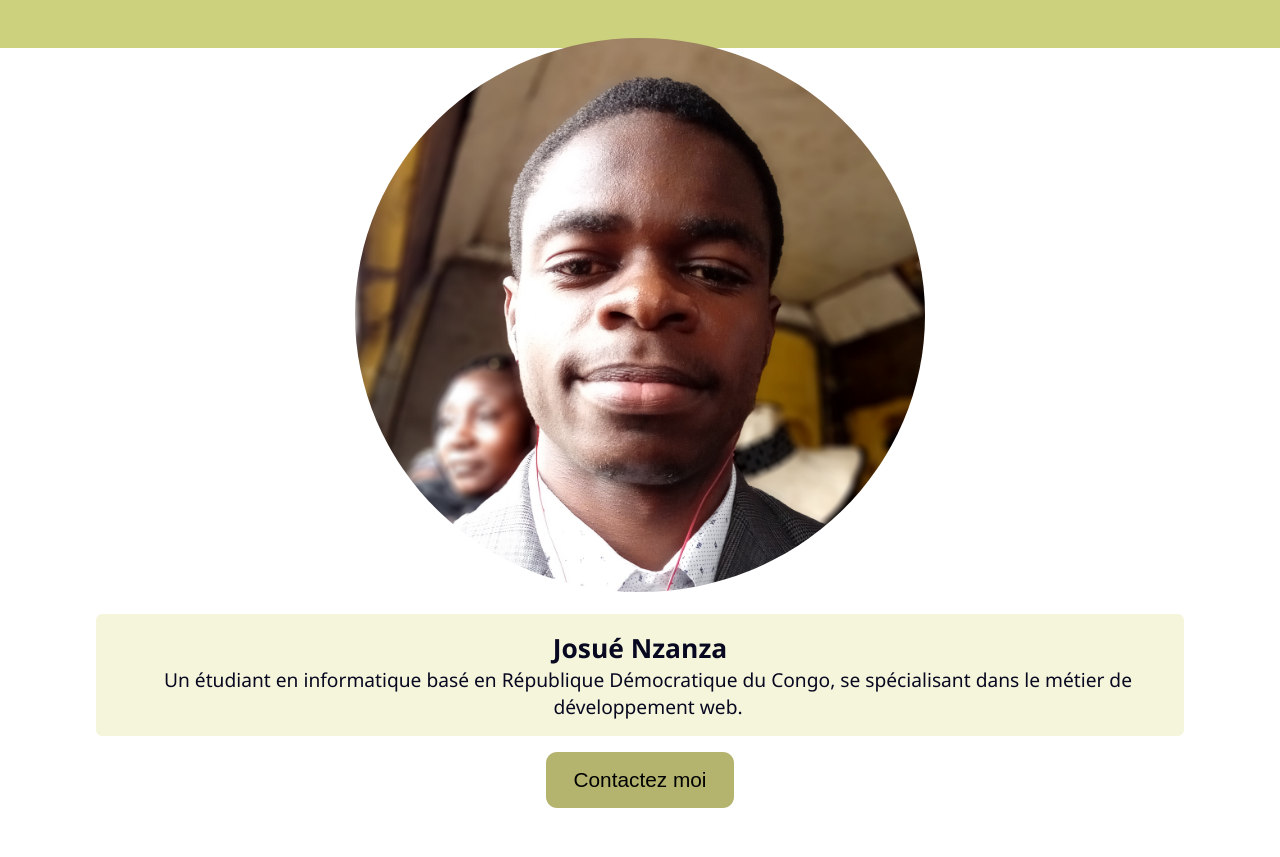
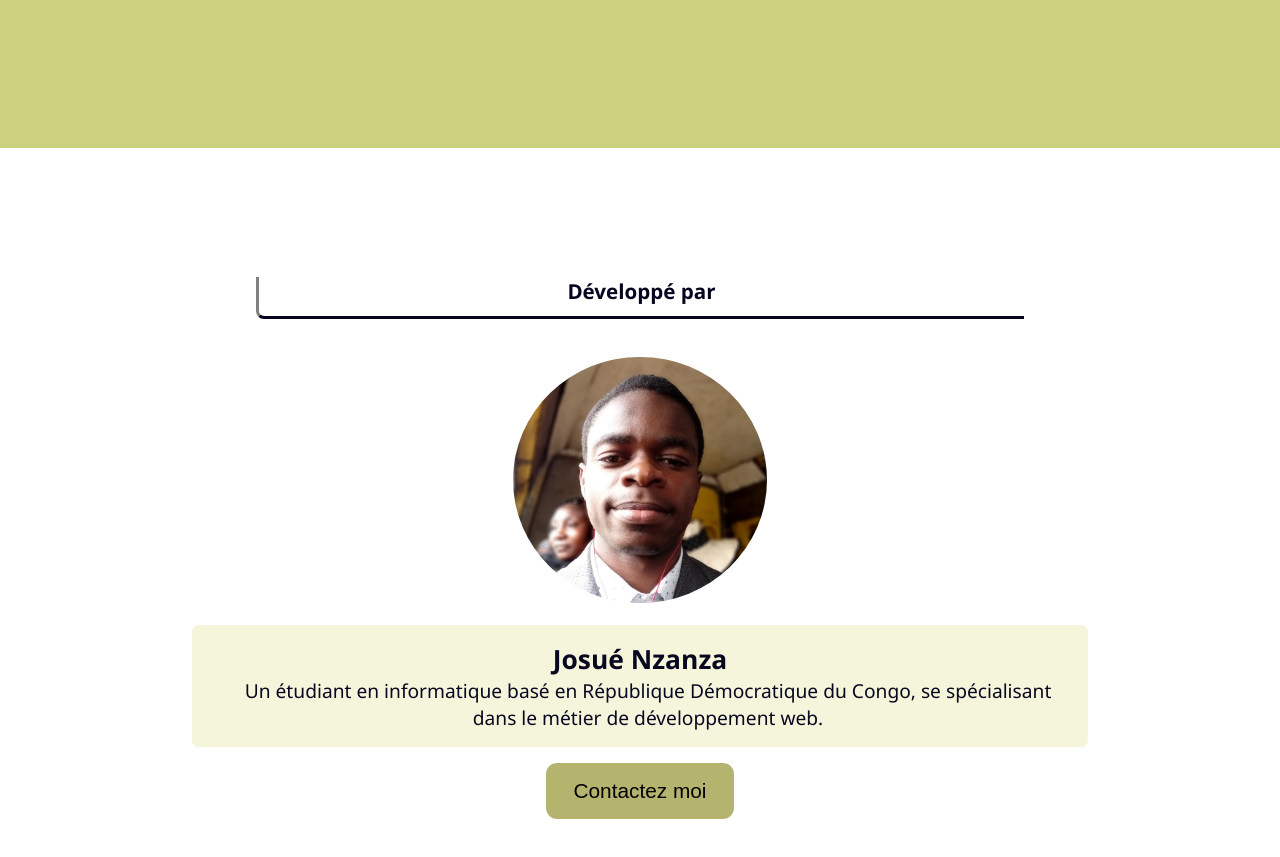
Before and after one commit to Joshua1418/aCoding, a plain HTML site: page index.html in a window 1280 px wide. Shown: the part 1319-2176 px from the top of the page. Before the commit the page ends 2127 px from the top, so only its background shows below. Drawn offline with Linux system fonts and the light colour scheme.

Commit message:
Update style.css

```diff
--- a/style.css
+++ b/style.css
@@ -234,3 +234,39 @@ body {
     cursor: pointer;
 
 }
+section{
+    min-height: 100vh;
+}
+.firstSection{
+    min-height: 40vh;
+}
+
+@media (min-width:768px) {
+
+    .secondSection {
+        display: flex;
+        flex-direction: row;
+        justify-content: space-evenly;
+        align-items: center;
+    }
+
+    .thirdSection {
+        height: 100vh;
+        width: 100%;
+
+    }
+    .thirdSectionContent{
+        display: flex;
+        flex-direction: row;
+        justify-content: space-evenly;
+        align-items: center;
+    }
+    .thirdSectionContent img {
+        width: 20%;
+        border-radius: 50%;
+    }
+    .thirdSectionContentTwo {
+        width: 70%;
+    }
+
+}
```
